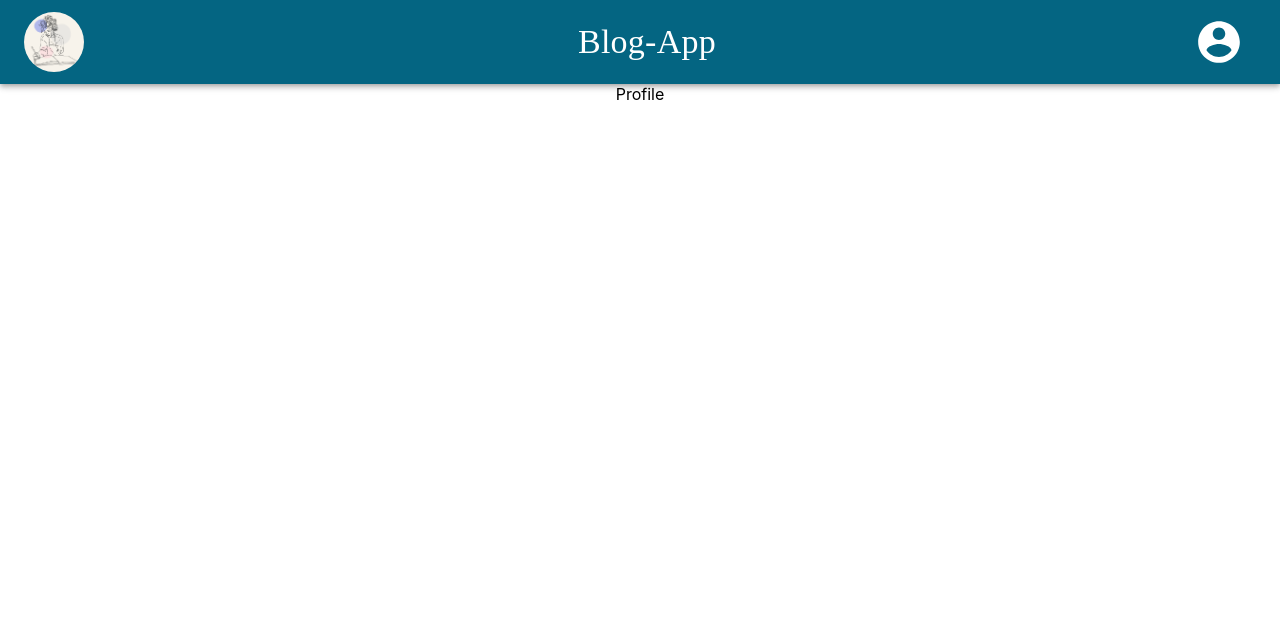
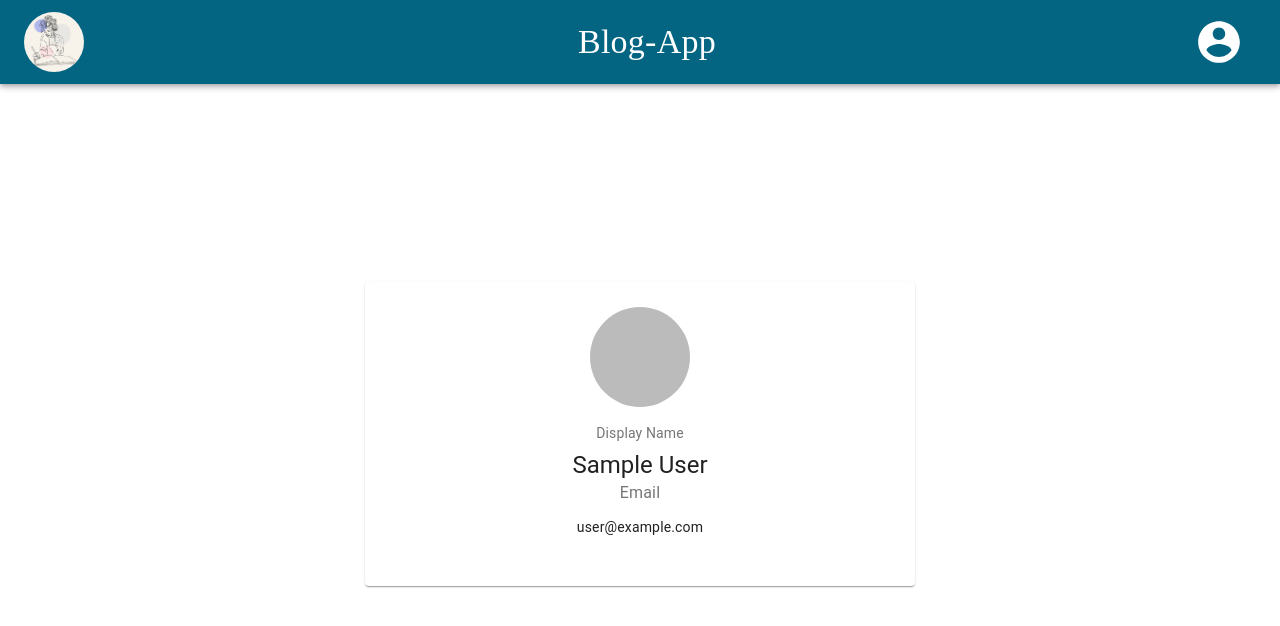
Before and after one commit to elcinp/blog-project, a React (Create React App) app: page /profile in a window 1280 px wide. Shown: the top 626 px of the page. Built offline with nearby package versions, Linux system fonts and the light colour scheme; no server answers; the database is empty; sample sign-in values are in the browser's storage.

Commit message:
profile added

```diff
--- a/src/pages/Profile.js
+++ b/src/pages/Profile.js
@@ -1,9 +1,74 @@
-import React from 'react'
+import React from "react";
+import { makeStyles } from "@material-ui/core/styles";
+import Card from "@material-ui/core/Card";
+import CardContent from "@material-ui/core/CardContent";
+import Typography from "@material-ui/core/Typography";
+import { useAuth } from "../context/AuthContextProvider";
 
+const useStyles = makeStyles({
+  root: {
+    minWidth: 275,
+    maxWidth: 500,
+    width: "50%",
+    display: "flex",
+    flexDirection: "column",
+    alignItems: "center",
+    padding: 25,
+  },
+
+  title: {
+    fontSize: 14,
+  },
+  pos: {
+    marginBottom: 12,
+  },
+  mainDiv: {
+    display: "flex",
+    flexDirection: "column",
+    justifyContent: "center",
+    alignItems: "center",
+    height: 500,
+    marginTop: 100,
+  },
+  image: {
+    borderRadius: "50%",
+    width: "100px",
+  },
+});
 const Profile = () => {
+  const classes = useStyles();
+  const { currentUser } = useAuth();
+  console.log(currentUser);
+
   return (
-    <div>Profile</div>
-  )
-}
+    <div className={classes.mainDiv}>
+      <Card className={classes.root}>
+        <img
+          src={currentUser.photoURL}
+          className={classes.image}
+          alt="profile"
+        />
+        <CardContent>
+          <Typography
+            className={classes.title}
+            color="textSecondary"
+            gutterBottom
+          >
+            Display Name
+          </Typography>
+          <Typography variant="h5" component="h2">
+            {currentUser?.displayName || "Not Found!"}
+          </Typography>
+          <Typography className={classes.pos} color="textSecondary">
+            Email
+          </Typography>
+          <Typography variant="body2" component="p">
+            {currentUser?.email || "Not Found!"}
+          </Typography>
+        </CardContent>
+      </Card>
+    </div>
+  );
+};
 
-export default Profile
+export default Profile;
```
